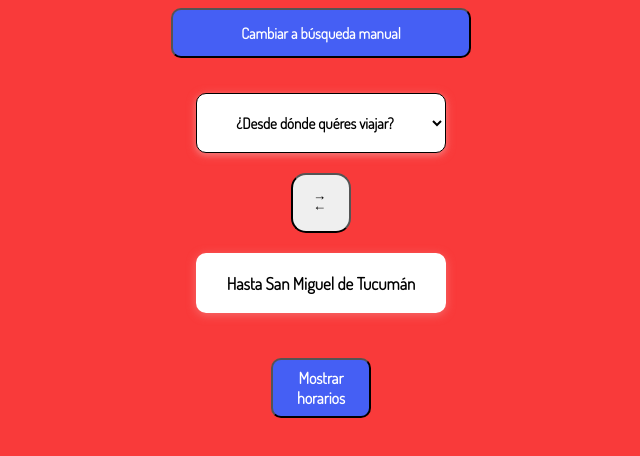
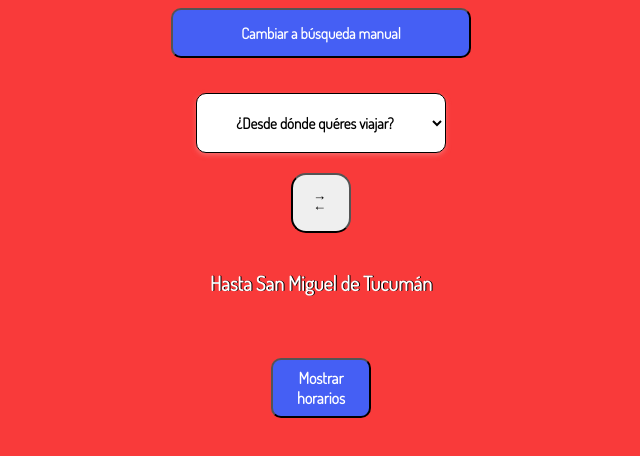
Before and after one commit to GonzaS89/protohorarios, a plain HTML site: page index.html in a window 1280 px wide. Shown: the part 170-626 px from the top of the page, without its empty margins (319-959 px from the left). Drawn offline with nearby package versions, Linux system fonts and the light colour scheme; a web font is replaced by a local one.

Commit message:
Ajuste panel frontal

```diff
--- a/estilos.css
+++ b/estilos.css
@@ -141,7 +141,7 @@ body{
     width: 250px;
     height: 90px;
     border-radius: 10px;
-    background-color: var(--blanco);
+    /* background-color: var(--blanco); */
 }
 
 #destino,#origen{
@@ -149,7 +149,9 @@ body{
     justify-content: center;
     font-family: var(--fuenteSec);
     text-align: center;
-    font-size: 17px;
+    font-size: 20px;
+    color: var(--blanco);
+    text-shadow: 1px 0px black;
 }
 .botonDeCambio{
     display: flex;
@@ -196,7 +198,7 @@ body{
     align-items: center;
     justify-content:center;
     flex-direction: column;
-    box-shadow: 0 2px 10px var(--rojo);
+    /* box-shadow: 0 2px 10px var(--rojo); */
     border-radius: 10px;
     margin: 20px auto;
     height: 60px;
```
